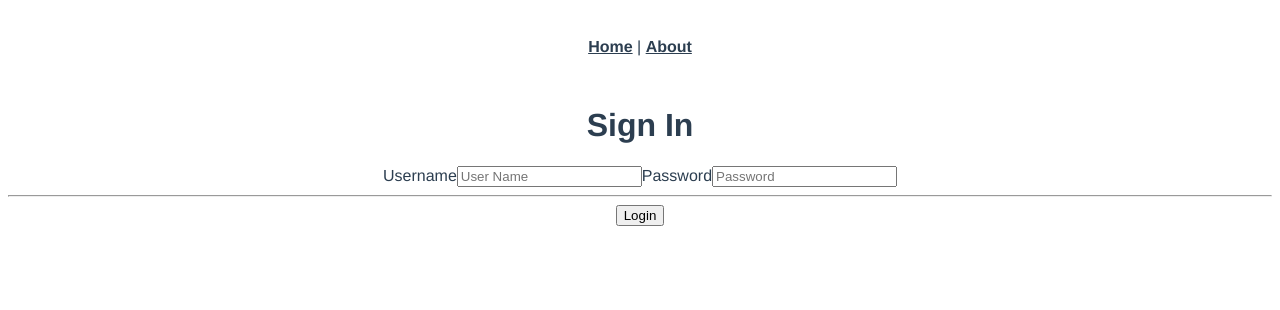
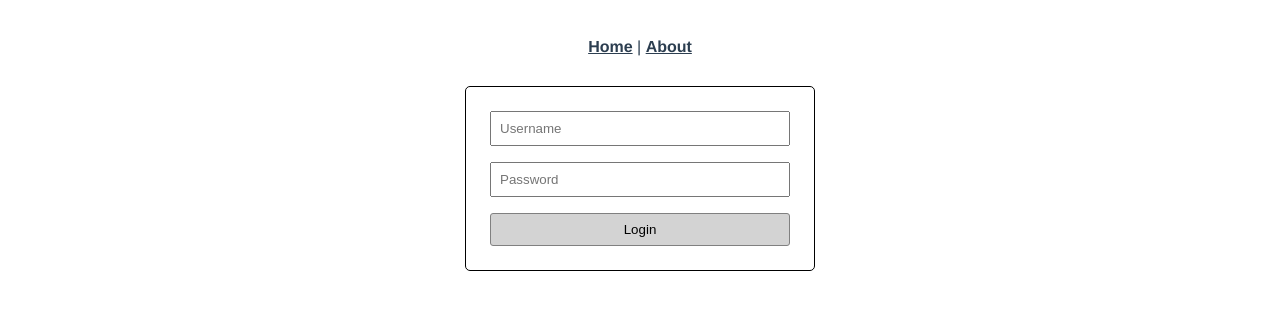
Before and after one commit to jefferyf/SimpleClient, a Vue app: page /login in a window 1280 px wide. Shown: the top 310 px of the page. Built offline with nearby package versions, Linux system fonts and the light colour scheme.

Commit message:
Updates login form styles and markup

```diff
--- a/src/components/Login.vue
+++ b/src/components/Login.vue
@@ -1,23 +1,20 @@
 <template>
-  <div>
-    <form class="login" @submit.prevent="login">
-      <h1>Sign In</h1>
-      <label>Username</label>
-      <input required v-model="username" placeholder="User Name" />
-      <label>Password</label>
-      <input
-        required
-        type="password"
-        v-model="password"
-        placeholder="Password"
-      />
-      <hr />
+  <div class="login">
+    <div v-if="loggingIn" class="container-loading">
+      <img src="../assets/loading.gif" alt="Loading Icon" />
+    </div>
+    <p v-if="loginError">{{ loginError }}</p>
+    <form @submit.prevent="login">
+      <input type="username" placeholder="Username" v-model="username" />
+      <input type="password" placeholder="Password" v-model="password" />
       <button type="submit">Login</button>
     </form>
   </div>
 </template>
 
 <script>
+import { mapState } from 'vuex';
+
 export default {
   data() {
     return {
@@ -25,6 +22,13 @@ export default {
       password: ""
     };
   },
+  computed: {
+      ...mapState([
+        'loggingIn',
+        'loginError',
+        'loginSuccessful'
+      ])
+    },
   methods: {
     login: function() {
       let username = this.username;
@@ -38,3 +42,51 @@ export default {
   }
 };
 </script>
+
+<style scoped lang="scss">
+.login {
+  border: 1px solid black;
+  border-radius: 5px;
+  padding: 1.5rem;
+  width: 300px;
+  margin-left: auto;
+  margin-right: auto;
+  position: relative;
+  overflow: hidden;
+  .container-loading {
+    position: absolute;
+    top: 0;
+    left: 0;
+    right: 0;
+    bottom: 0;
+    display: flex;
+    justify-content: center;
+    align-items: center;
+    background-color: rgba(0, 0, 0, 0.3);
+    img {
+      width: 2rem;
+      height: 2rem;
+    }
+  }
+  form {
+    display: flex;
+    flex-flow: column;
+    *:not(:last-child) {
+      margin-bottom: 1rem;
+    }
+    input {
+      padding: 0.5rem;
+    }
+    button {
+      padding: 0.5rem;
+      background-color: lightgray;
+      border: 1px solid gray;
+      border-radius: 3px;
+      cursor: pointer;
+      &:hover {
+        background-color: lightslategray;
+      }
+    }
+  }
+}
+</style>
--- a/src/store.js
+++ b/src/store.js
@@ -8,17 +8,26 @@ export default new Vuex.Store({
   state: {
     status: "",
     token: localStorage.getItem("token") || "",
-    user: {}
+    user: {},
+    loggingIn: false,
+    loginError: null,
+    loginSuccessful: false
   },
   mutations: {
     auth_request(state) {
       state.status = "loading";
+      state.loggingIn = true;
     },
     auth_success(state, token, user) {
-      (state.status = "success"), (state.token = token), (state.user = user);
+      state.status = "success";
+      state.loginSuccessful = true;
+      state.token = token;
+      state.user = user;
     },
-    auth_error(state) {
+    auth_error(state, err) {
       state.status = "error";
+      state.loginError = err.data;
+      state.loggingIn = false;
     },
     logout(state) {
       (state.status = ""), (state.token = "");
@@ -46,7 +55,7 @@ export default new Vuex.Store({
             resolve(resp);
           })
           .catch(err => {
-            commit("auth_error");
+            commit("auth_error", err.response);
             localStorage.removeItem("token");
             reject(err);
           });
```
Also changed, not shown: src/assets/loading.gif (added), 1 other file (tests, documents, lock files or other folders).
